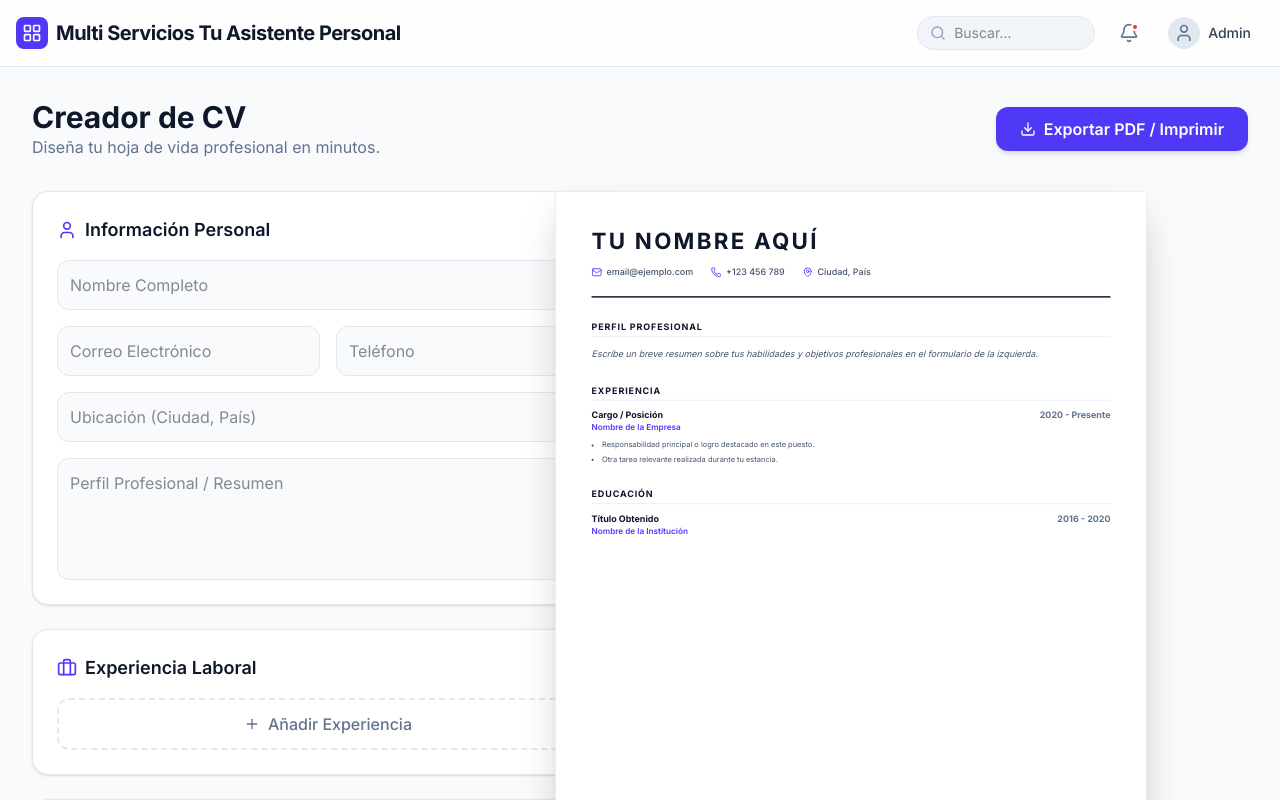
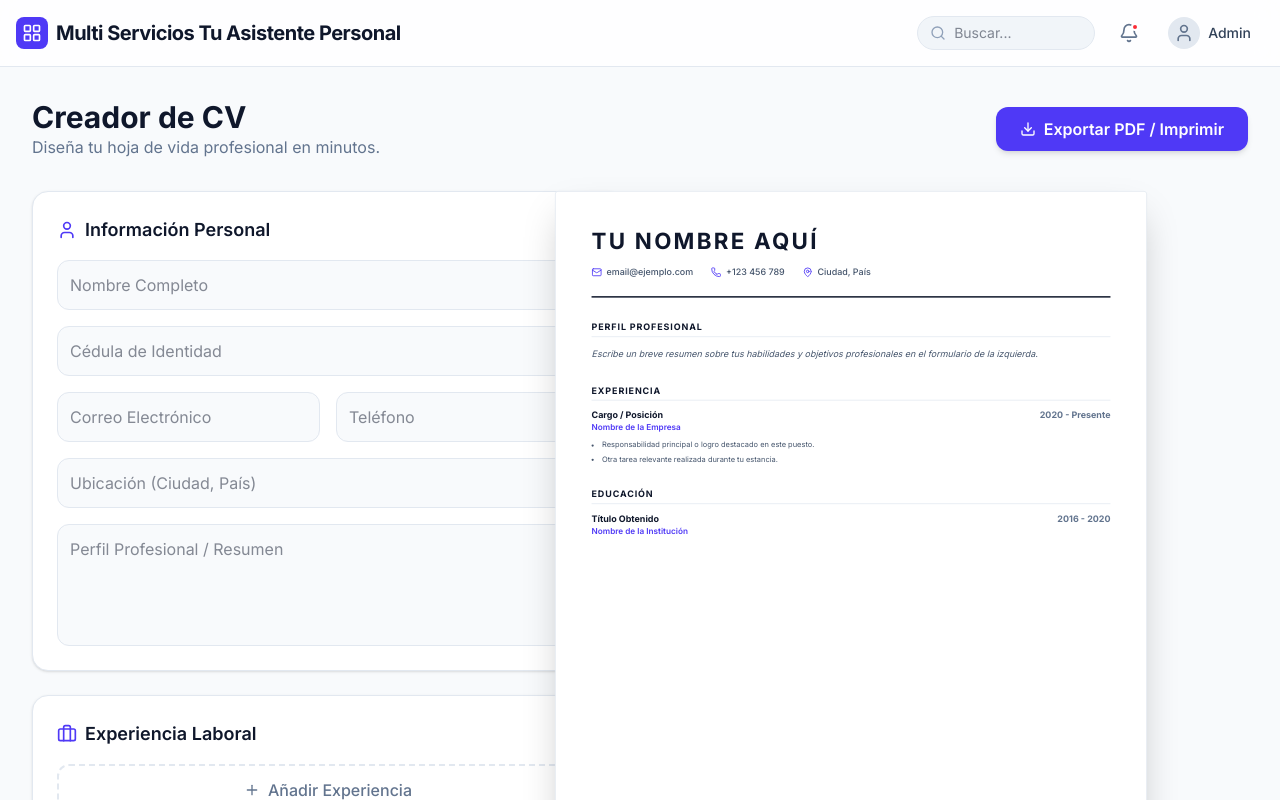
Before and after one commit to multi-servicios-garcia-aymar/Multi-Servicios-Tu-Asistenete-Personal, a React (Vite) app: page /resume in a window 1280 px wide. Shown: the top 800 px of the page. Built offline with nearby package versions, Linux system fonts and the light colour scheme.

Commit message:
feat: Add identity card to resume creator
Includes a new input field for the identity card in the resume creator form and displays it on the generated resume.

```diff
--- a/src/components/ResumeCreator.tsx
+++ b/src/components/ResumeCreator.tsx
@@ -5,6 +5,7 @@ import { motion } from 'motion/react';
 export const ResumeCreator: React.FC = () => {
   const [formData, setFormData] = useState({
     name: '',
+    identityCard: '',
     email: '',
     phone: '',
     location: '',
@@ -79,6 +80,14 @@ export const ResumeCreator: React.FC = () => {
                 onChange={handleChange}
                 type="text"
                 placeholder="Nombre Completo"
+                className="w-full p-3 bg-slate-50 border border-slate-200 rounded-xl focus:ring-2 focus:ring-indigo-500 focus:bg-white outline-none transition-all"
+              />
+              <input
+                name="identityCard"
+                value={formData.identityCard}
+                onChange={handleChange}
+                type="text"
+                placeholder="Cédula de Identidad"
                 className="w-full p-3 bg-slate-50 border border-slate-200 rounded-xl focus:ring-2 focus:ring-indigo-500 focus:bg-white outline-none transition-all"
               />
               <div className="grid grid-cols-1 md:grid-cols-2 gap-4">
@@ -157,6 +166,11 @@ export const ResumeCreator: React.FC = () => {
               <h3 className="text-3xl font-bold uppercase tracking-widest text-slate-900 break-words">
                 {formData.name || 'Tu Nombre Aquí'}
               </h3>
+              {formData.identityCard && (
+                <p className="text-sm text-slate-500 mt-1 font-medium tracking-wider">
+                  C.I: {formData.identityCard}
+                </p>
+              )}
               <div className="flex flex-wrap gap-x-6 gap-y-2 mt-4 text-[10px] md:text-xs text-slate-600 font-medium">
                 <span className="flex items-center gap-1.5"><Mail className="w-3.5 h-3.5 text-indigo-600" /> {formData.email || 'email@ejemplo.com'}</span>
                 <span className="flex items-center gap-1.5"><Phone className="w-3.5 h-3.5 text-indigo-600" /> {formData.phone || '+123 456 789'}</span>
```
